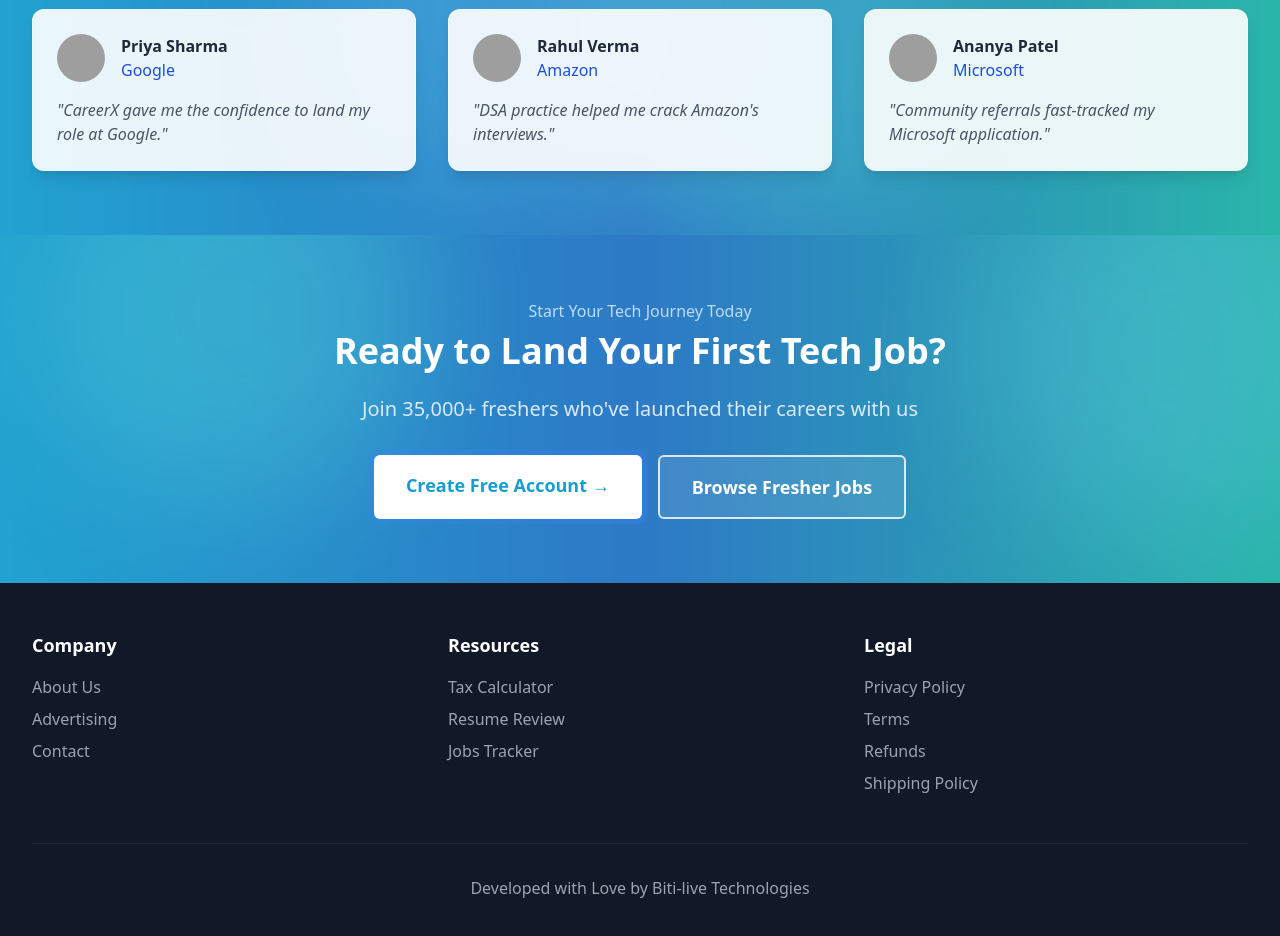
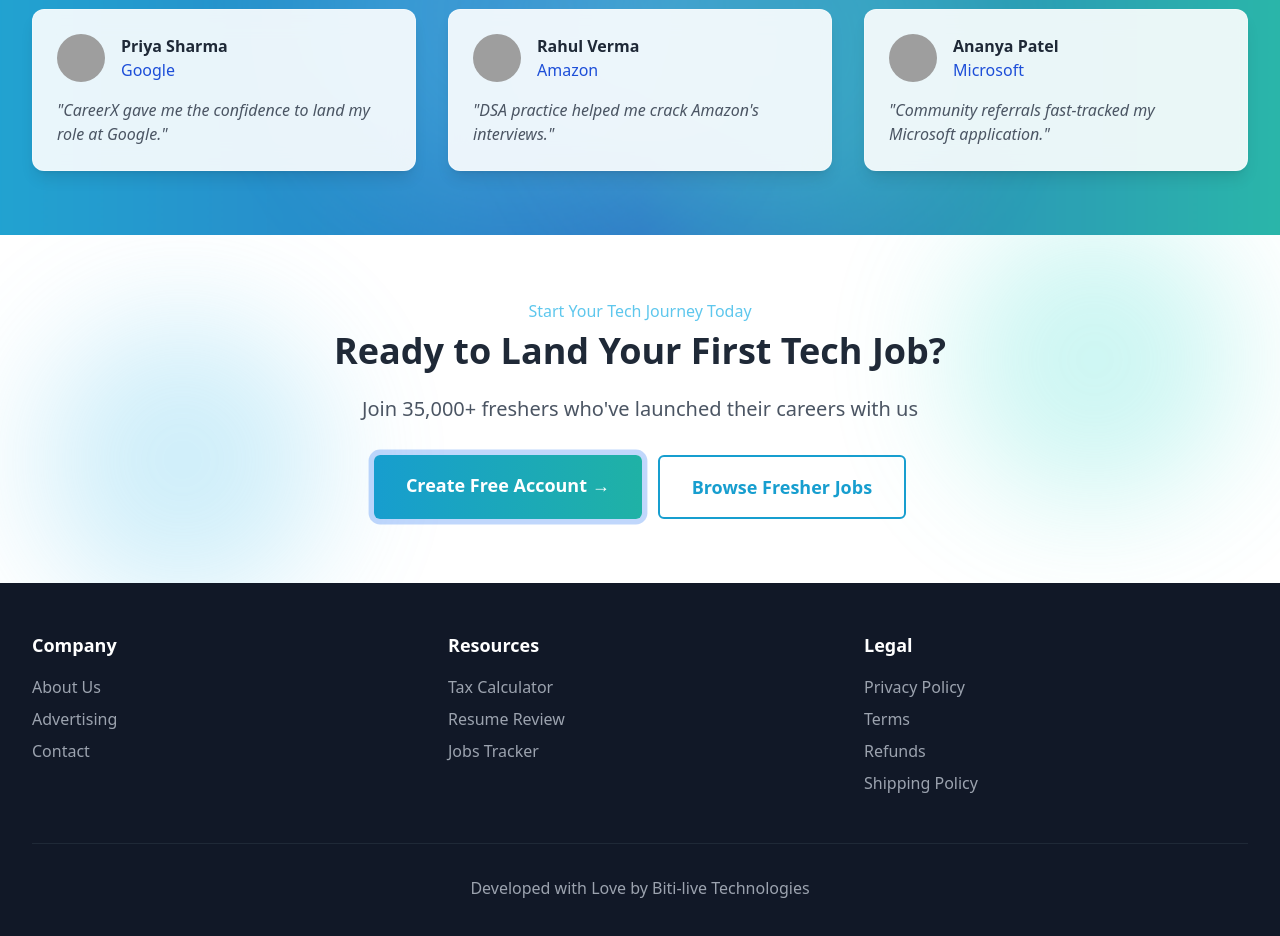
Before and after one commit to BitHiveTechnologies/X_Career-Website, a Next.js app: page / in a window 1280 px wide. Shown: the part 2940-3876 px from the top of the page. Built offline with nearby package versions, Linux system fonts and the light colour scheme; grey boxes are pictures that could not be loaded.

Commit message:
in this section , the last card is not fully viisible and also there is no need of arrow buttons to scroll it

```diff
--- a/app/page.tsx
+++ b/app/page.tsx
@@ -1164,36 +1164,34 @@ export default function Page() {
 
                 {/* Final CTA */}
                 <section
-                    className="py-16 bg-gradient-to-r from-[hsl(196,80%,45%)] via-[hsl(210,70%,45%)] to-[hsl(175,70%,41%)] text-white relative overflow-hidden"
+                    className="py-16 bg-white text-[hsl(196,80%,45%)] relative overflow-hidden"
                     data-oid="7d.c30q"
                 >
                     {/* Animated background elements */}
-                    <div className="absolute inset-0 overflow-hidden" data-oid="0o-ttl7">
+                    <div className="absolute inset-0 overflow-hidden opacity-30" data-oid="0o-ttl7">
                         <div
-                            className="absolute -top-20 -right-20 w-96 h-96 bg-[hsl(196,80%,65%)] opacity-30 rounded-full blur-3xl animate-blob"
+                            className="absolute top-20 left-10 w-72 h-72 bg-[hsl(196,80%,65%)] rounded-full blur-3xl animate-blob animation-delay-4000"
                             data-oid="dg3x9_3"
                         ></div>
                         <div
-                            className="absolute bottom-20 left-10 w-96 h-96 bg-[hsl(175,70%,61%)] opacity-30 rounded-full blur-3xl animate-blob animation-delay-4000"
+                            className="absolute bottom-20 right-10 w-72 h-72 bg-[hsl(175,70%,61%)] rounded-full blur-3xl animate-blob"
                             data-oid="m:4wacd"
                         ></div>
                     </div>
-                    {/* Frosted glass overlay */}
-                    <div
-                        className="absolute inset-0 bg-white/5 backdrop-blur-[1px]"
-                        data-oid="rf0mk:4"
-                    ></div>
                     <div
                         className="max-w-4xl mx-auto px-4 sm:px-6 lg:px-8 text-center relative z-10"
                         data-oid="509st6h"
                     >
-                        <p className="text-blue-200 mb-2" data-oid="jf3ctzo">
+                        <p className="text-[hsl(196,80%,65%)] mb-2" data-oid="jf3ctzo">
                             Start Your Tech Journey Today
                         </p>
-                        <h2 className="text-3xl md:text-4xl font-bold mb-6" data-oid="fd:d_1b">
+                        <h2
+                            className="text-3xl md:text-4xl font-bold mb-6 text-gray-800"
+                            data-oid="fd:d_1b"
+                        >
                             Ready to Land Your First Tech Job?
                         </h2>
-                        <p className="text-xl text-blue-100 mb-8" data-oid="a2mp8:u">
+                        <p className="text-xl text-gray-600 mb-8" data-oid="a2mp8:u">
                             Join 35,000+ freshers who've launched their careers with us
                         </p>
                         <div
@@ -1202,14 +1200,14 @@ export default function Page() {
                         >
                             <a
                                 href="/register"
-                                className="px-8 py-4 bg-white text-[hsl(196,80%,45%)] rounded-md font-bold text-lg hover:bg-white/90 transition-all duration-300 transform hover:scale-105 hover:shadow-xl animate-pulse-shadow relative z-10"
+                                className="px-8 py-4 bg-gradient-to-r from-[hsl(196,80%,45%)] to-[hsl(175,70%,41%)] text-white rounded-md font-bold text-lg hover:from-[hsl(196,80%,40%)] hover:to-[hsl(175,70%,36%)] transition-all duration-300 transform hover:scale-105 hover:shadow-xl animate-pulse-shadow relative z-10"
                                 data-oid="zil-22."
                             >
                                 Create Free Account →
                             </a>
                             <a
                                 href="/fresher-jobs"
-                                className="px-8 py-4 border-2 border-white/80 bg-white/10 backdrop-blur-sm text-white rounded-md font-bold text-lg hover:bg-white/20 transition-all duration-300 hover:translate-y-[-2px] hover:shadow-lg transform hover:scale-105 relative z-10"
+                                className="px-8 py-4 border-2 border-[hsl(196,80%,45%)] text-[hsl(196,80%,45%)] rounded-md font-bold text-lg hover:bg-[hsl(196,80%,45%)]/10 transition-all duration-300 hover:translate-y-[-2px] hover:shadow-lg transform hover:scale-105 relative z-10"
                                 data-oid="sr4rhd2"
                             >
                                 Browse Fresher Jobs
```
